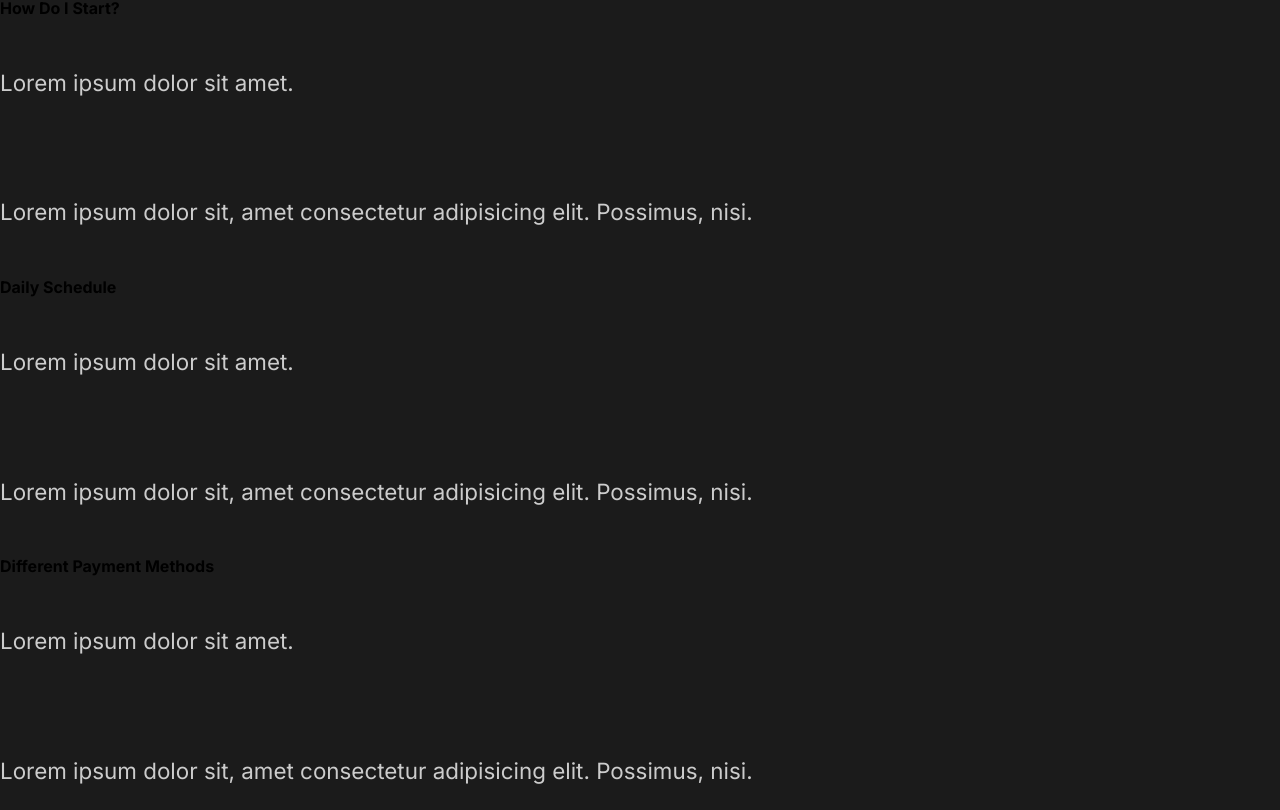
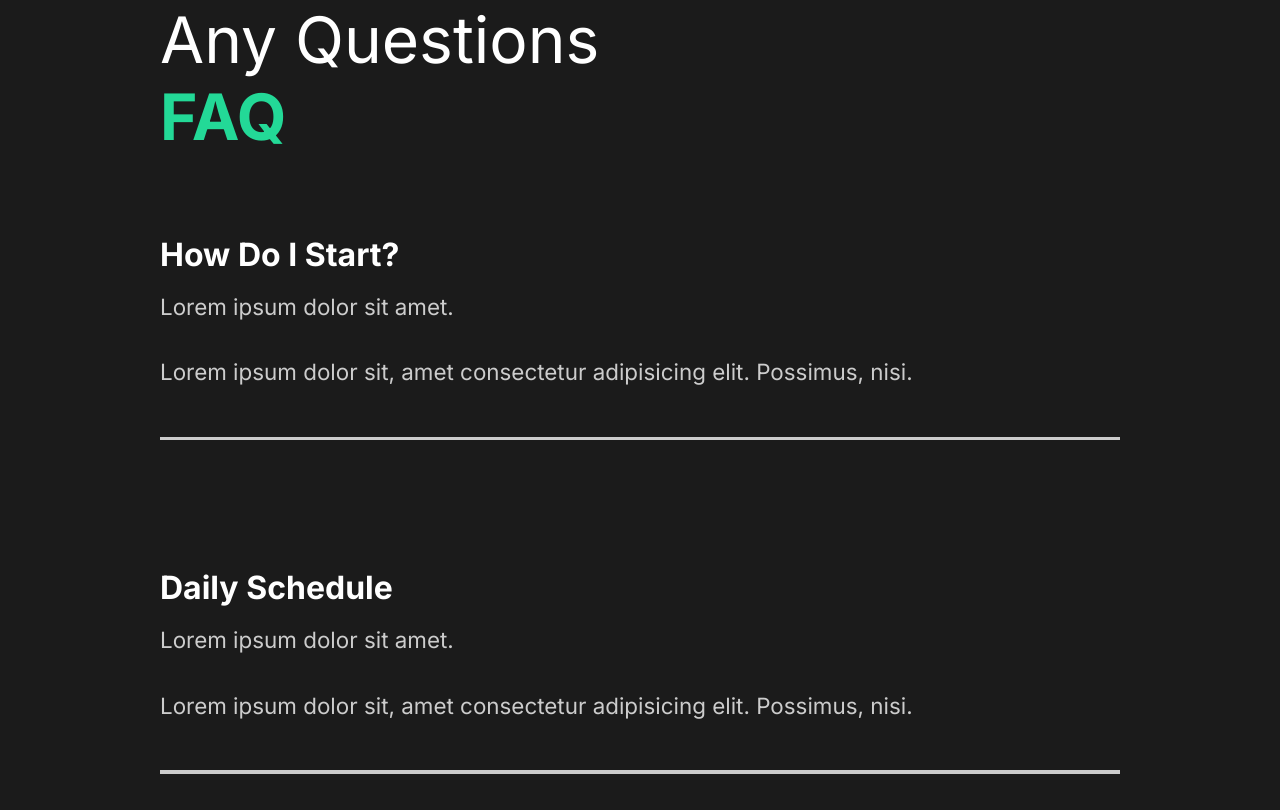
Before and after one commit to neilkurien/capture, a React (Create React App) app: page / in a window 1280 px wide. Shown: the part 2130-2940 px from the top of the page. Built offline with nearby package versions, Linux system fonts and the light colour scheme.

Commit message:
7. Styling Faq Section

```diff
--- a/src/components/FaqSection.js
+++ b/src/components/FaqSection.js
@@ -1,8 +1,10 @@
 import React from "react";
+import styled from "styled-components";
+import { About } from "../styles";
 
 const FaqSection = () => {
   return (
-    <div className="faq">
+    <Faq>
       <h2>
         Any Questions <span>FAQ</span>
       </h2>
@@ -15,6 +17,7 @@
             nisi.
           </p>
         </div>
+        <div className="faq-line"></div>
       </div>
       <div className="question">
         <h4>Daily Schedule</h4>
@@ -25,6 +28,7 @@
             nisi.
           </p>
         </div>
+        <div className="faq-line"></div>
       </div>
       <div className="question">
         <h4>Different Payment Methods</h4>
@@ -45,9 +49,34 @@
             nisi.
           </p>
         </div>
+        <div className="faq-line"></div>
       </div>
-    </div>
+    </Faq>
   );
 };
 
+const Faq = styled(About)`
+  display: block;
+  span {
+    display: block;
+  }
+  h2 {
+    padding-bottom: 2rem;
+    font-weight: lighter;
+  }
+  .faq-line {
+    background: #cccccc;
+    height: 0.2rem;
+    margin: 2rem 0rem;
+    width: 100%;
+  }
+  .question {
+    padding: 3rem 0rem;
+    cursor: pointer;
+  }
+  p {
+    padding: 1rem 0rem;
+  }
+`;
+
 export default FaqSection;
--- a/src/components/GlobalStyle.js
+++ b/src/components/GlobalStyle.js
@@ -47,6 +47,7 @@
 
 h4{
     font-weight: bold;
+    font-size: 2rem;
 }
 
 span{
```
